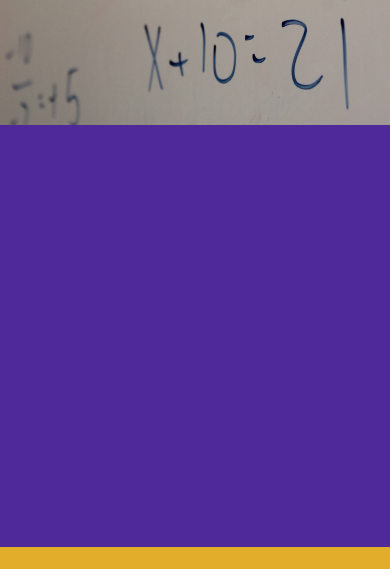
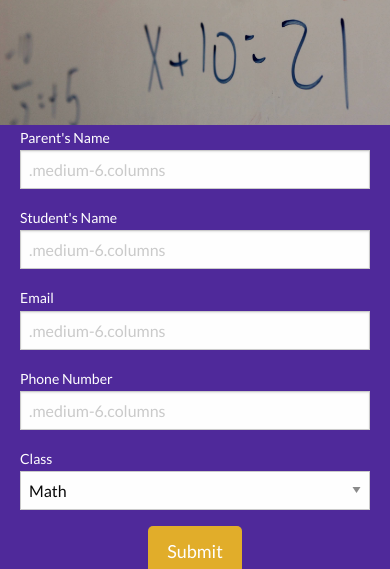
Before and after one commit to niwong/uachieve2, a website: page signup.html in a window 390 px wide. Shown: the part 275-844 px from the top of the page. Drawn offline with Linux system fonts and the light colour scheme.

Commit message:
mobile form

```diff
--- a/scss/signup.scss
+++ b/scss/signup.scss
@@ -63,32 +63,27 @@ $tertiary-color: #3F4045;
 }
 
 .hero2 {
-	position: relative;
-	height: 50vh;
+	height: 475px;
 	background-color: $primary-color;
 
-	.hero2text h1, h2 {
-		width: 300px;
-		color: white;
-		font-family: 'Lato';
+	.hero2form {
 		text-align: center;
-	}
 
-	.hero2text {
-		position: absolute;
-		top: 50%;
-		left: 50%;
-		transform: translate(-50%, -50%);
+		padding-left: 10px;
+		padding-right: 10px;
 
-		h1 {
-			font-size: 24px;
-			font-weight: 900;
-			letter-spacing: 4px;
-			margin-bottom: 20px;
+		label {
+			text-align: left;
+			color: white;
+			font-family: 'Lato';
 		}
 
-		h2 {
-			font-size: 20px;
+		#submit {
+			background-color: $secondary-color;
+			font-family: 'Lato';
+			display: inline-block;
+			border-radius: 5px;
+			font-size: 18px;
 		}
 	}
 }
--- a/signup.html
+++ b/signup.html
@@ -48,7 +48,40 @@
     <div class="row hero2 fullWidth">
       <div class="small-12 columns">
         <div class="hero2form">
+          <form>
+            <div class="row">
+              <div class="small-12 medium-6 columns">
+                <label>Parent's Name
+                  <input type="text" placeholder=".medium-6.columns">
+                </label>
+              </div>
+              <div class="small-12 medium-6 columns">
+                <label>Student's Name
+                  <input type="text" placeholder=".medium-6.columns">
+                </label>
+              </div>
+              <div class="small-12 medium-6 columns">
+                <label>Email
+                  <input type="text" placeholder=".medium-6.columns">
+                </label>
+              </div>
+              <div class="small-12 medium-6 columns">
+                <label>Phone Number
+                  <input type="text" placeholder=".medium-6.columns">
+                </label>
+              </div>
+              <div class="small-12 medium-6 columns">
+                <label>Class
+                  <select>
+                    <option value="husker">Math</option>
+                    <option value="starbuck">Writing</option>
+                  </select>
+                </label>
+              </div>
+            </div>
 
+            <a class="button" id="submit" href="#">Submit</a>
+          </form>
         </div>
       </div>
     </div>
```
Also changed, not shown: css/signup.css.
